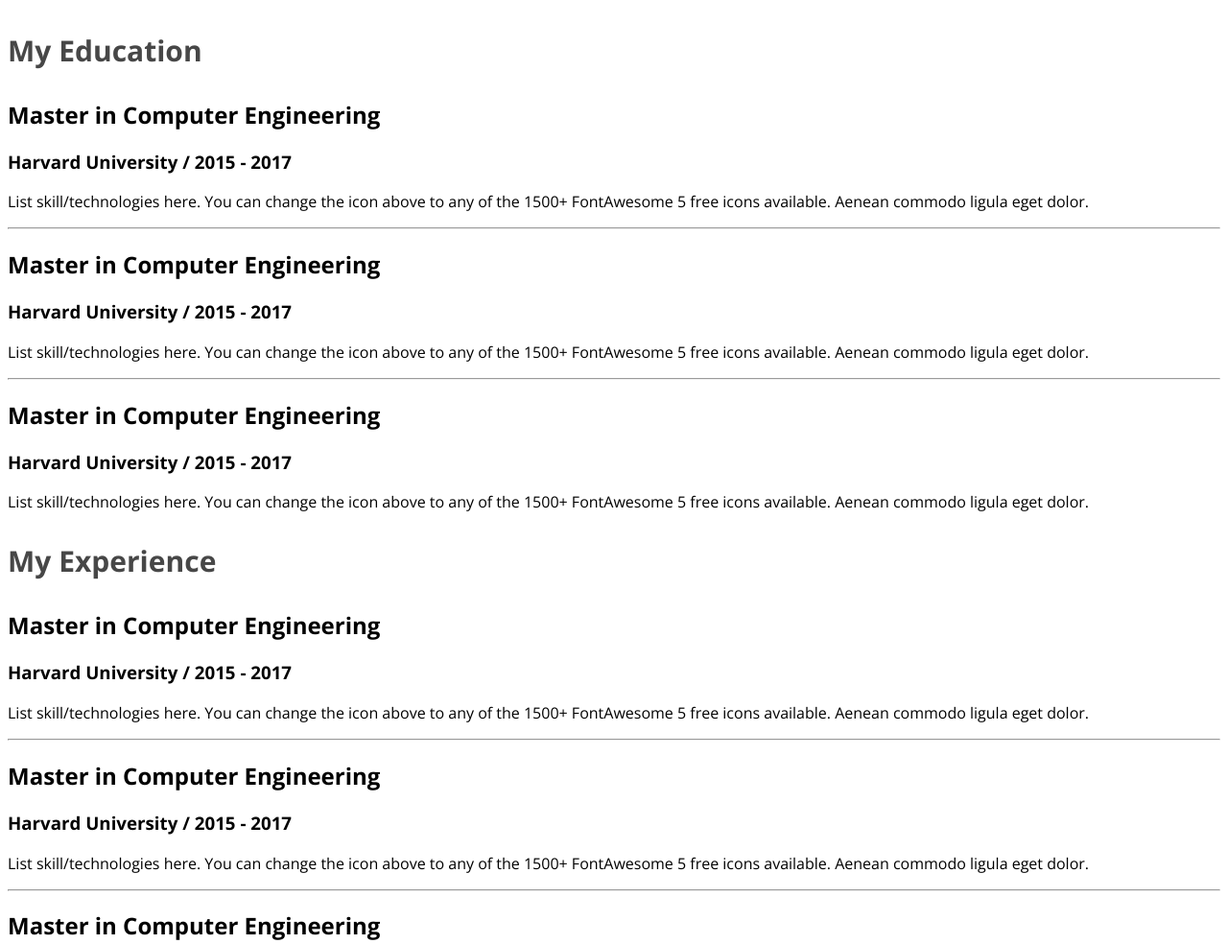
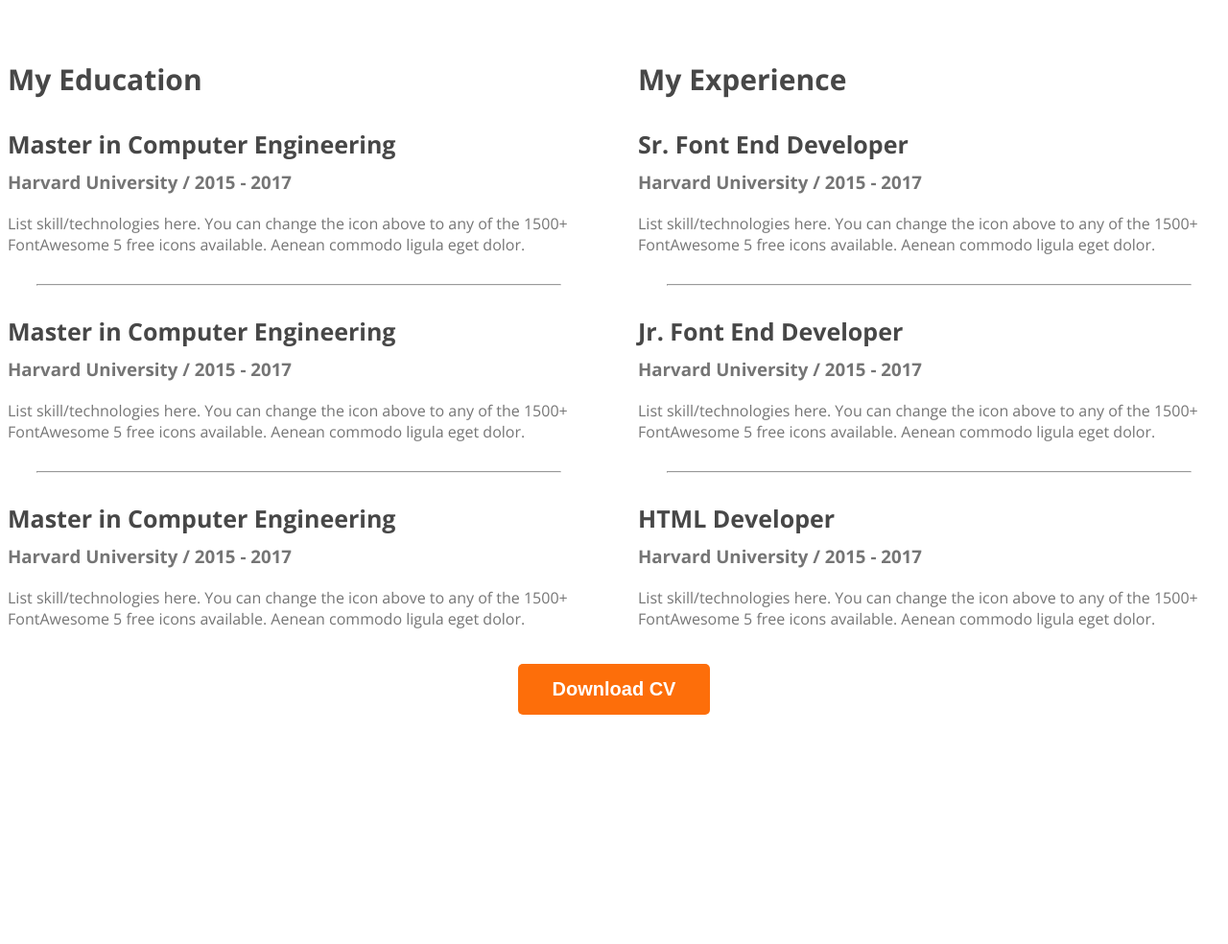
Before and after one commit to Mdsajit/developer-portfolio-one, a plain HTML site: page index.html in a window 1280 px wide. Shown: the part 2377-3361 px from the top of the page at 96% size. After the commit the page ends 3142 px from the top, so only its background shows below. Drawn offline with nearby package versions, Linux system fonts and the light colour scheme.

Commit message:
added resume section

```diff
--- a/index.html
+++ b/index.html
@@ -113,26 +113,29 @@
                 <div class="resume-column">
                     <h3 class="resume-column-title">My Experience</h3>
                     <div class="resume-item">
-                        <h2 class="resume-item-title">Master in Computer Engineering</h2>
+                        <h2 class="resume-item-title">Sr. Font End Developer</h2>
                         <h3 class="resume-item-institute">Harvard University / 2015 - 2017</h3>
                         <p class="resume-item-description">List skill/technologies here. You can change the icon above
                             to any of the 1500+ FontAwesome 5 free icons available. Aenean commodo ligula eget dolor.</p>
                     </div>
                     <hr>
                     <div class="resume-item">
-                        <h2 class="resume-item-title">Master in Computer Engineering</h2>
+                        <h2 class="resume-item-title">Jr. Font End Developer</h2>
                         <h3 class="resume-item-institute">Harvard University / 2015 - 2017</h3>
                         <p class="resume-item-description">List skill/technologies here. You can change the icon above
                             to any of the 1500+ FontAwesome 5 free icons available. Aenean commodo ligula eget dolor.</p>
                     </div>
                     <hr>
                     <div class="resume-item">
-                        <h2 class="resume-item-title">Master in Computer Engineering</h2>
+                        <h2 class="resume-item-title">HTML Developer</h2>
                         <h3 class="resume-item-institute">Harvard University / 2015 - 2017</h3>
                         <p class="resume-item-description">List skill/technologies here. You can change the icon above
                             to any of the 1500+ FontAwesome 5 free icons available. Aenean commodo ligula eget dolor.</p>
                     </div>
                 </div>
+            </div>
+            <div class="download-cv">
+                <button class="btn-primary">Download CV</button>
             </div>
         </section>
     </main>
--- a/style.css
+++ b/style.css
@@ -160,3 +160,28 @@ main section {
     font-size: 30px;
     font-weight: 700;
 }
+.resume-container {
+    display: flex;
+    gap: 50px;
+    /* padding: 0 50px; */
+}
+.resume-container hr {
+    margin: 30px;
+}
+.resume-item-description, .resume-item-institute {
+    color: #757575;
+}
+.resume-item-institute{
+    margin-bottom: 20px;
+    margin-top: 0;
+}
+.resume-item-title {
+    color: #474747;
+    font-size: 25px;
+    font-weight: 700;
+    margin-bottom: 10px;
+}
+.download-cv {
+    text-align: center;
+    margin: 20px 0;
+}
```
